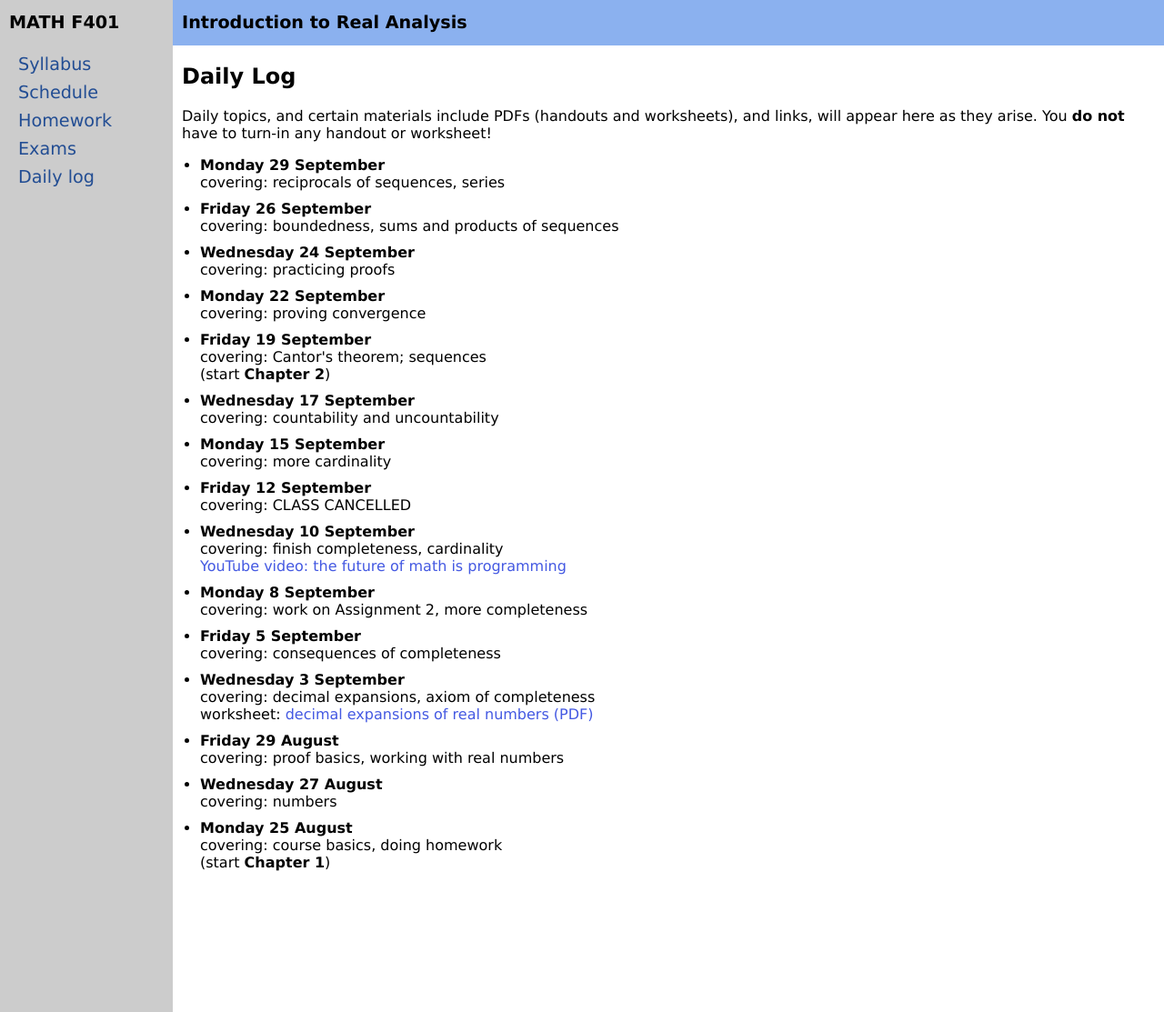
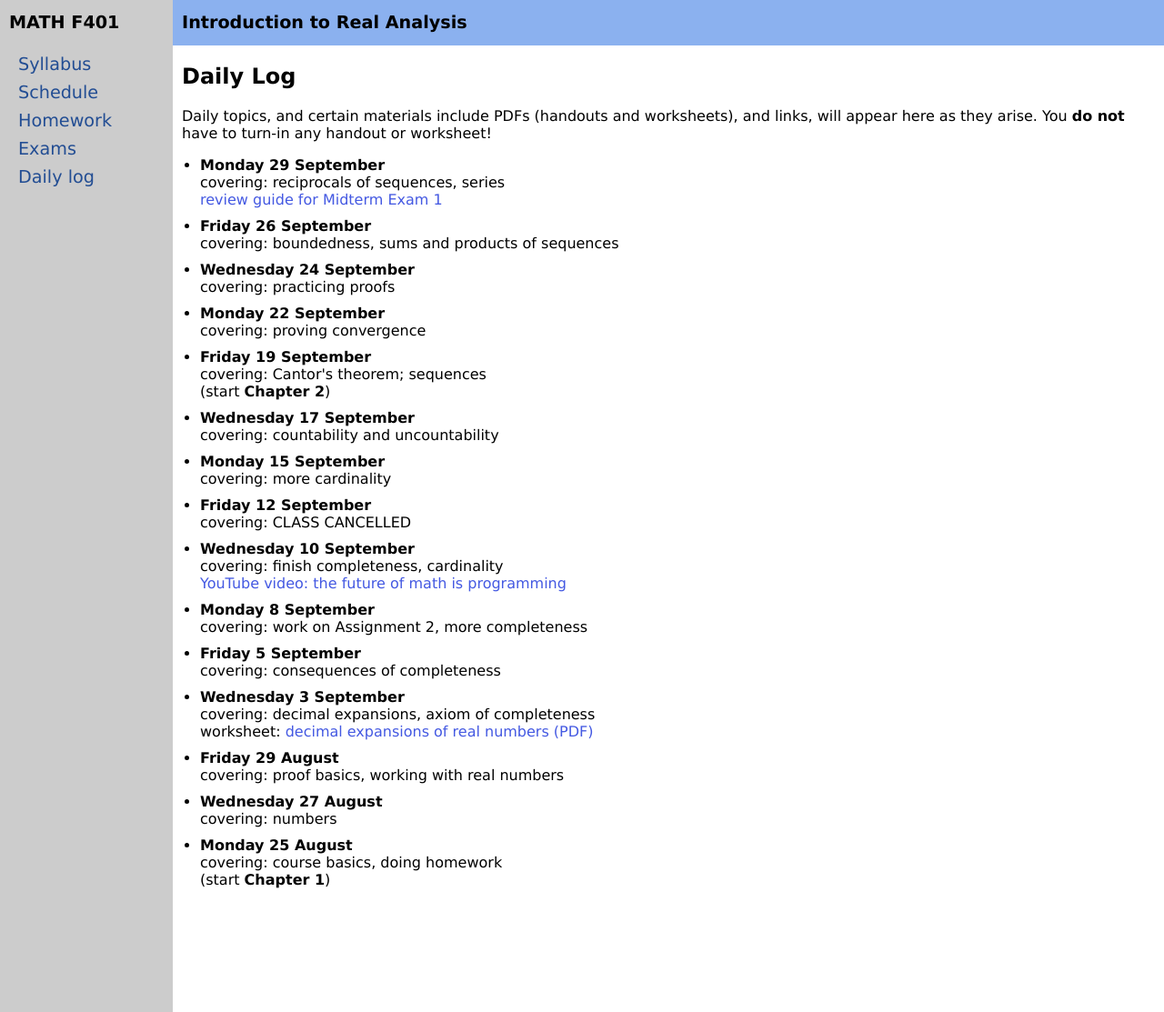
Before and after one commit to bueler/real, a Jekyll site: the page built from daily.md, in a window 1280 px wide and 1113 px high. Shown: the whole window at 91% size. Built offline with Jekyll 4.4.1, drawn with Linux system fonts in a browser that asks for light colours.

Commit message:
link review guide here too

```diff
--- a/_data/daily.yml
+++ b/_data/daily.yml
@@ -3,6 +3,8 @@ home: assets
 daily:
 - day: Monday 29 September
   cover: reciprocals of sequences, series
+  doc: exams/F25/mid1review.pdf
+  docname: review guide for Midterm Exam 1
 - day: Friday 26 September
   cover: boundedness, sums and products of sequences
 - day: Wednesday 24 September
```
